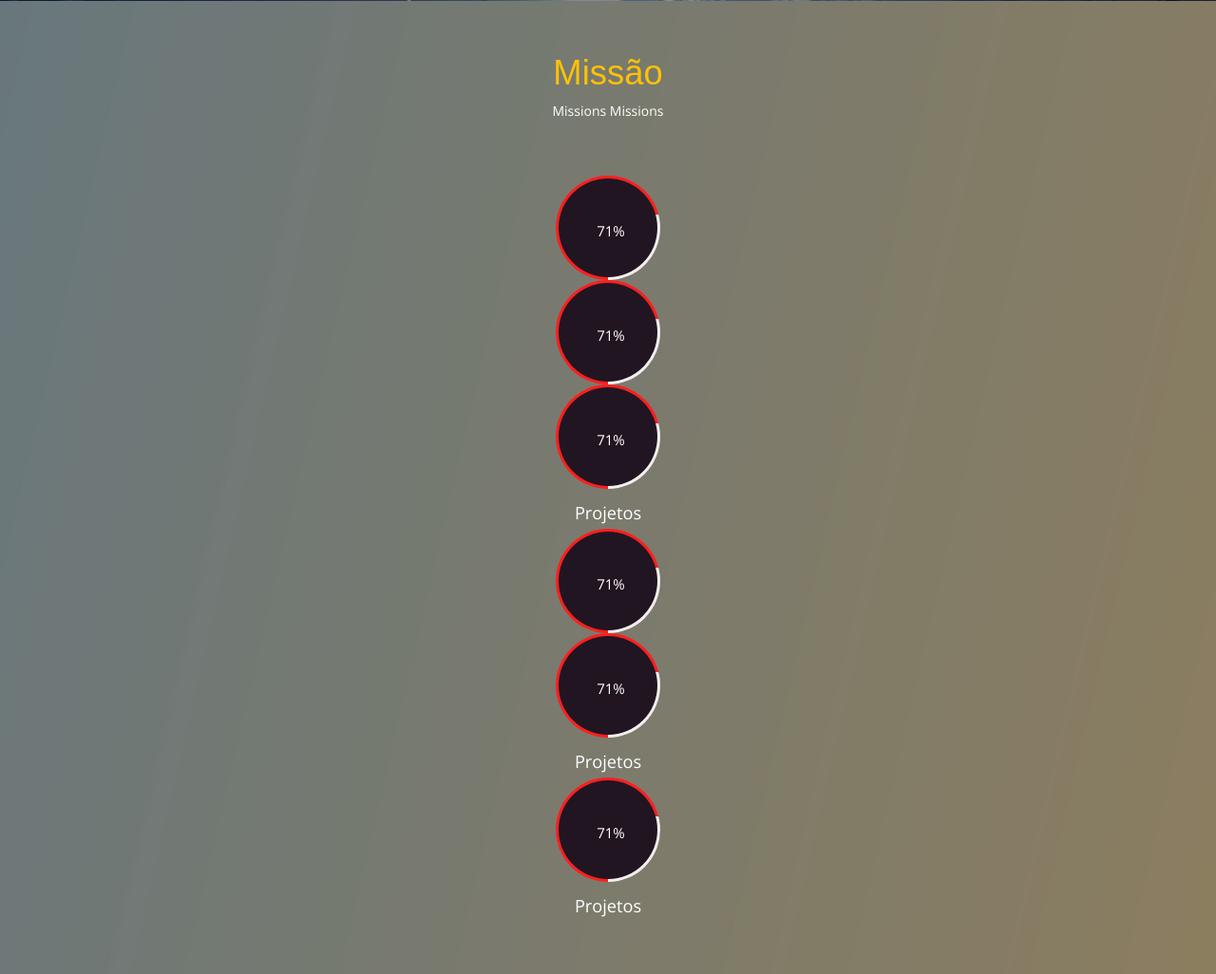
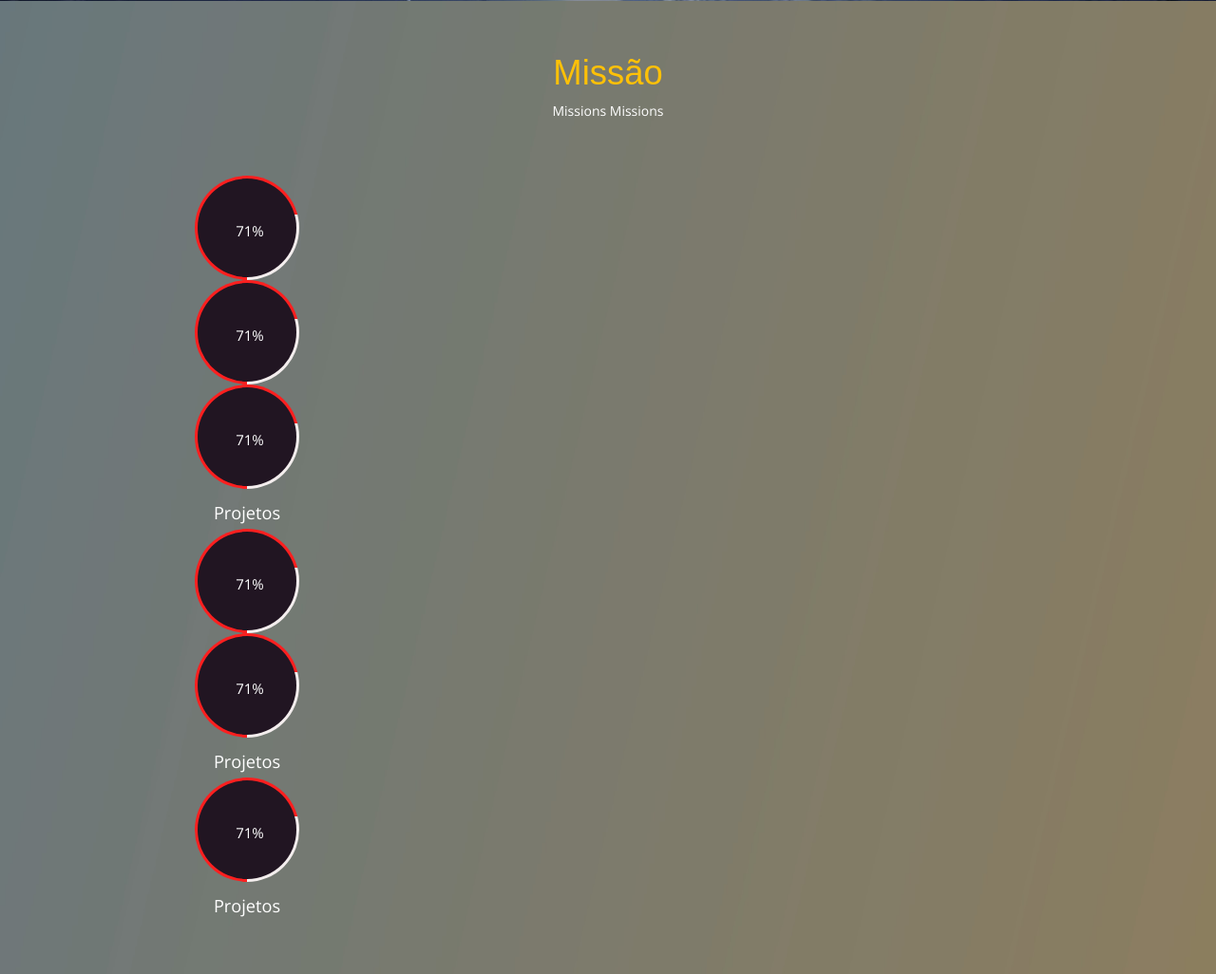
Before and after one commit to titanshady/Apollo17, a Django app: page / in a window 1280 px wide. Shown: the part 633-1659 px from the top of the page at 95% size. Run offline with Django 3.2, Linux system fonts and the light colour scheme; data comes from the database, SQL or seed files in the repository; both versions use the stored data as it was after the commit; some libraries are stand-ins or nearby versions; some web fonts are replaced.

Commit message:
Correção de Row e Cols

```diff
--- a/sitio/models.py
+++ b/sitio/models.py
@@ -103,11 +103,8 @@ class portfl(models.Model):
 class indicador(models.Model):
 
 	name = models.CharField('Nome', max_length=100,)
-	##percent = models.PositiveIntegerField(primary_key=0, validators=[MaxValueValidator(100)])
-	##percent = models.PositiveIntegerField('Percent',null=True, blank=True, max_length=3,)
-	meta2 = models.PositiveIntegerField('Meta', max_length=3,)
-	atual2 = models.PositiveIntegerField('Atual', max_length=3,)
-	##color = models.CharField(max_length=1, default='1')
+	meta2 = models.PositiveIntegerField('Meta')
+	atual2 = models.PositiveIntegerField('Atual')
 	color= RGBColorField()
 
 
--- a/sitio/templates/sitio/index.html
+++ b/sitio/templates/sitio/index.html
@@ -127,40 +127,43 @@
 <p> </p>
         <!-- skills -->
 
-		{% for mission in miss %}
+				<script src="{% static 'js/jquery.circlechart.js' %}"></script>
     <div id="skills" class="skills">
 		<div class="container">
+		{% for mission in miss %}
 			<div class="agileits-title">
 				<h3>{{mission.title}}</h3>
 				<p>{{mission.text}}</p>
 				</div>
 		{% endfor %}
+				<div class="skills-row">
+				<div class="col-md-4 skills-grids">
+		{% for indicador in indicadors %}
 					<div class="skill-info">
-
-				{% for indicador in indicadors %}
 				<ul>
-					<li><div class="{{indicadors2.name}}" data-percent="{{percents}}"></div><p>{{indicadors2.name}}</p></li>
+					<li><div class="demo {{indicadors2.name}}" data-percent="{{percents}}"></div><p>{{indicadors2.name}}</p></li>
 				</ul>
 				<!--circle-chart-->
-				<script src="{% static 'js/jquery.circlechart.js' %}"></script>
 					<script>
 						$('.{{indicadors2.name}}').percentcircle({
 							animate : true,
 							fillColor: '{{indicadors2.color}}'
 						});
 					</script>
+				<!--circle-chart-->
+					</div>
 		{% endfor %}
-
-				<!--circle-chart-->
+				</div>
+		<div class="clearfix"> </div>
 			</div>
 		</div>
 	</div>
 	<!-- //skill -->
 
         <!-- team -->
-        {% for mission in skil %}
 	<div class="team" id="team">
 		<div class="container">
+        {% for mission in skil %}
 			<div class="agileits-title">
 				<h3>{{mission.title}}</h3>
 				<p>{{mission.text}}</p>
@@ -186,7 +189,7 @@
 					</div>
 					<div class="team-agile-{{astronauta.tipo|lower}}">
 						<h4>Astronauta {{ astronauta.tipo|capfirst }}</h4>
-						<font color="#293D50"<h6>{{astronauta.name}}</h6></font>
+						<font color="#293D50"><h6>{{astronauta.name}}</h6></font>
 					</div>
 				</div>
 				{% endfor %}
```
Also changed, not shown: db.sqlite3, sitio/migrations/0016_auto_20170722_0225.py (added), 1 other file. Lines whose indentation alone changed are shown as unchanged.
